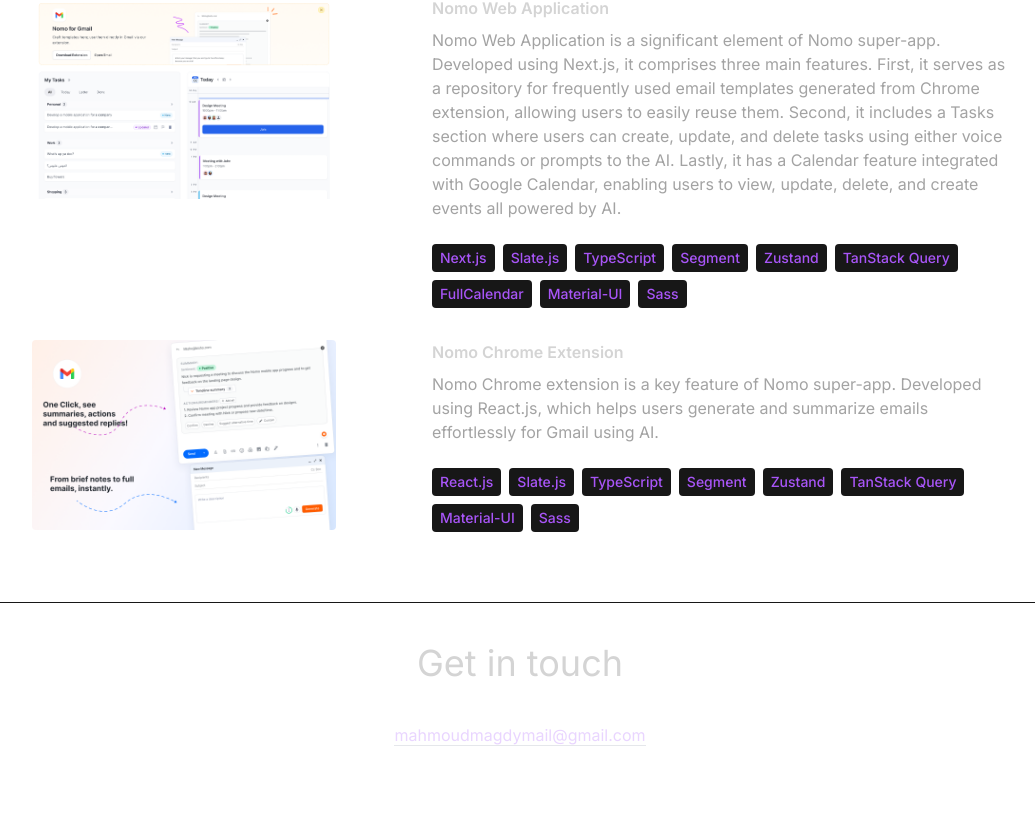
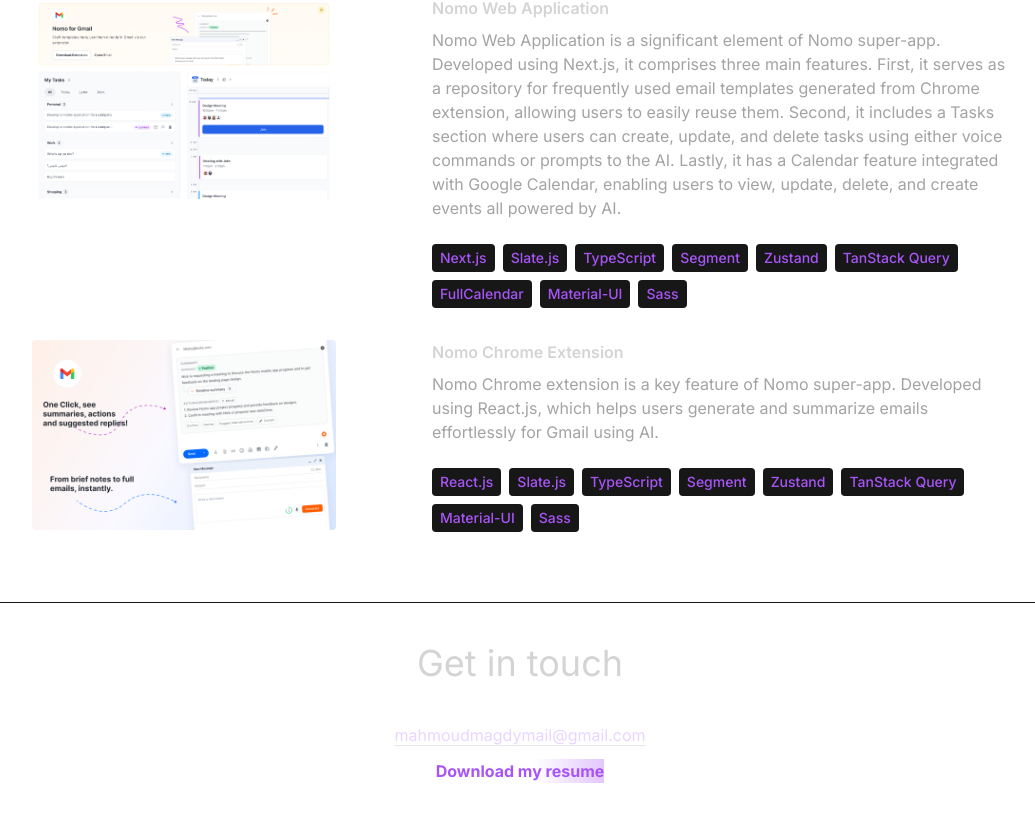
Before and after one commit to MahmoudMagdyGithub/react-portfolio, a React (Vite) app: page / in a window 1280 px wide. Shown: the part 3452-4274 px from the top of the page, without its empty margins (120-1155 px from the left). Built offline with nearby package versions, Linux system fonts and the light colour scheme.

Commit message:
add my resume

```diff
--- a/src/components/Contact.jsx
+++ b/src/components/Contact.jsx
@@ -1,6 +1,8 @@
 import { motion } from "framer-motion";
 
 import { CONTACT } from "../constants";
+
+import cv from "../assets/my-cv.pdf";
 
 const Contact = () => {
   return (
@@ -19,6 +21,12 @@
           {CONTACT.email}
         </a>
       </div>
+
+      <div className="flex justify-center items-center mt-3">
+        <a href={cv} download="mahmoud-resume" className="my-resume-animation">
+          Download my resume
+        </a>
+      </div>
     </div>
   );
 };
--- a/src/index.css
+++ b/src/index.css
@@ -9,6 +9,36 @@
 }
 
 @layer utilities {
+  @keyframes shine {
+    0% {
+      left: -100%;
+    }
+    50% {
+      left: 50%;
+    }
+    100% {
+      left: 200%;
+    }
+  }
+
+  .my-resume-animation {
+    @apply text-purple-500 font-bold overflow-hidden relative;
+  }
+
+  .my-resume-animation::after {
+    content: "";
+    position: absolute;
+    width: 100%;
+    height: 100%;
+    background: linear-gradient(
+      90deg,
+      transparent,
+      rgba(168, 85, 247, 0.4),
+      transparent
+    );
+    animation: shine 2.5s infinite linear;
+  }
+
   @keyframes glow {
     0% {
       box-shadow: 0 0 5px rgba(168, 85, 247, 0.5),
```
Also changed, not shown: 1 other file (tests, documents, lock files or other folders).
